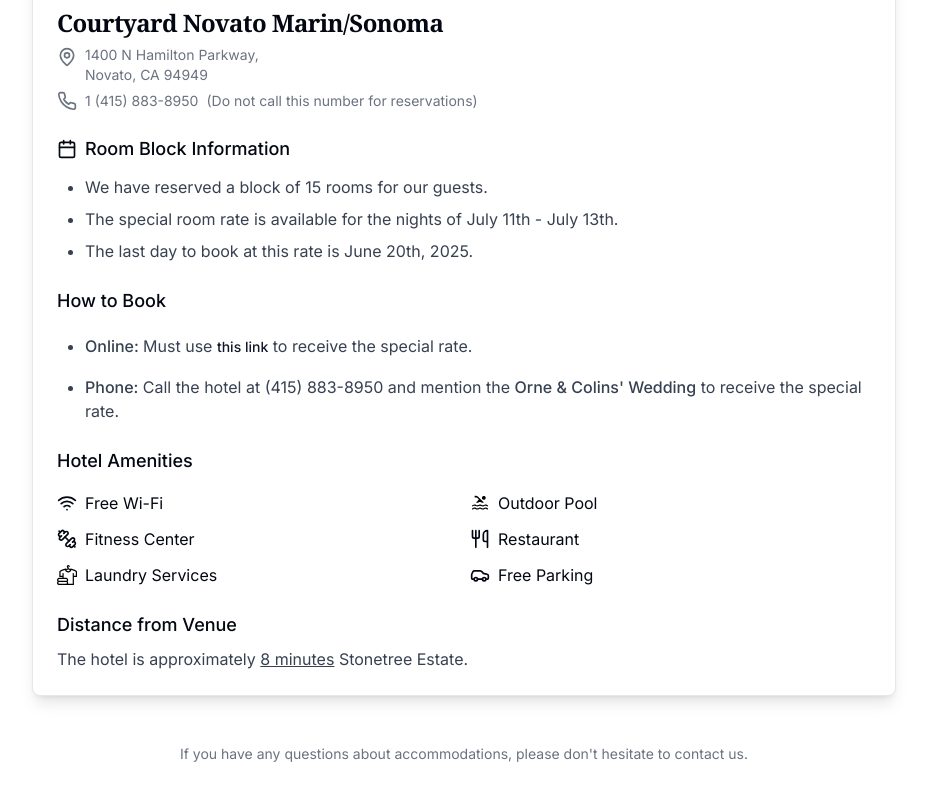
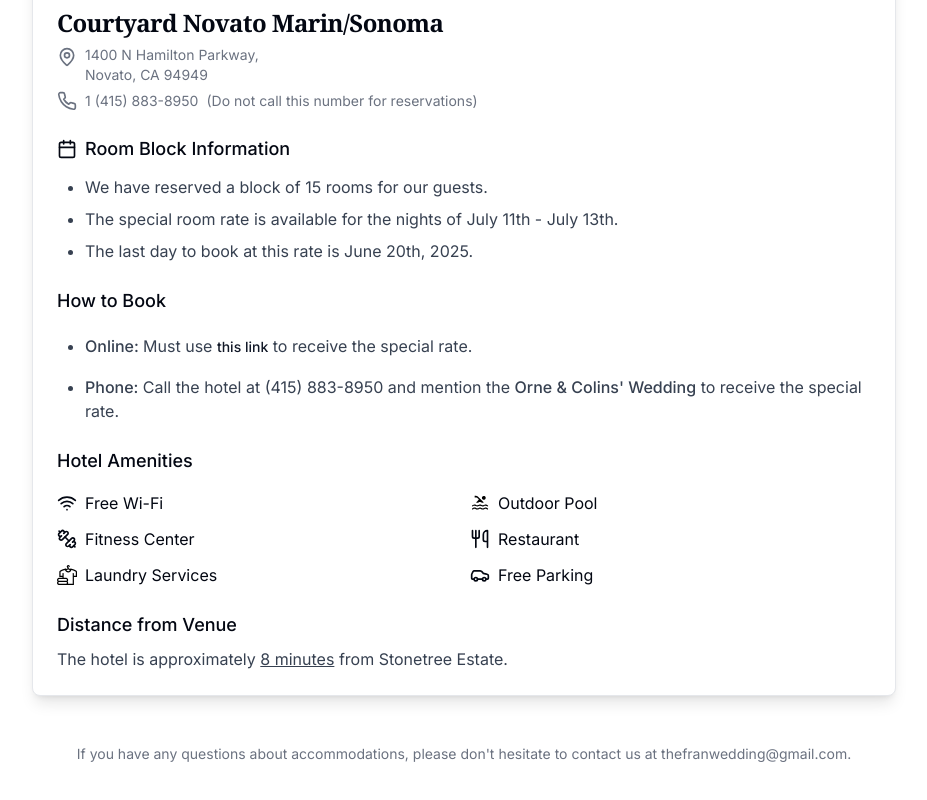
Before and after one commit to colinfran/franceschini-wedding, a Next.js app: page /hotel in a window 1280 px wide. Shown: the part 826-1626 px from the top of the page, without its empty margins (176-1103 px from the left). Built offline with nearby package versions, Linux system fonts and the light colour scheme; no server answers.

Commit message:
Update page.tsx

```diff
--- a/app/hotel/page.tsx
+++ b/app/hotel/page.tsx
@@ -520,14 +520,14 @@ const Page: FC = async () => {
                 >
                   8 minutes
                 </Link>
-                {" Stonetree Estate."}
+                {" from Stonetree Estate."}
               </p>
             </div>
           </CardContent>
         </Card>
         <footer className="my-12 text-center text-sm text-gray-500">
           <p>
-            {"If you have any questions about accommodations, please don't hesitate to contact us."}
+            {"If you have any questions about accommodations, please don't hesitate to contact us at thefranwedding@gmail.com."}
           </p>
         </footer>
       </div>
```
